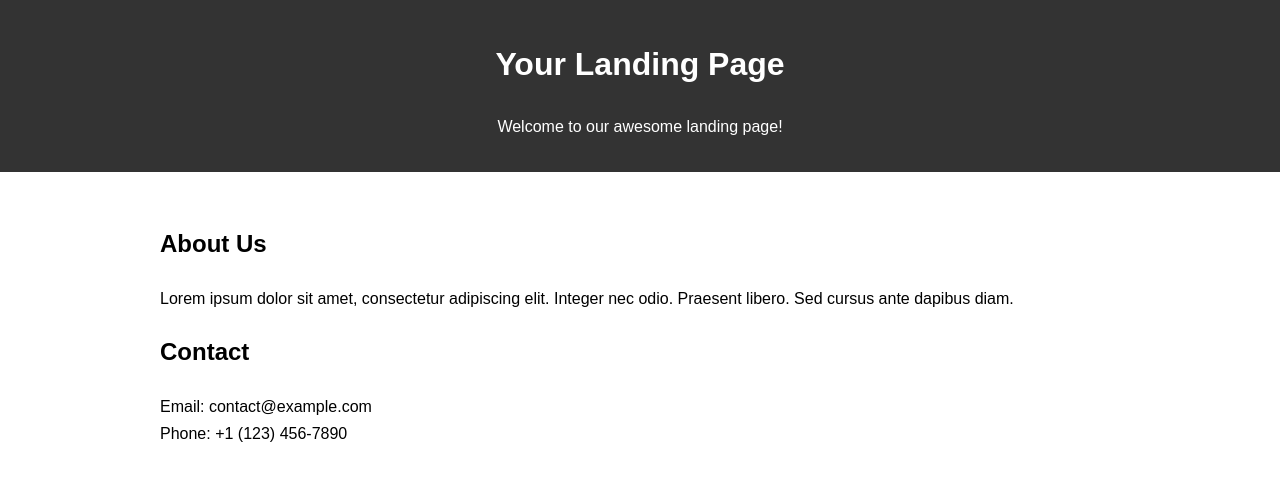
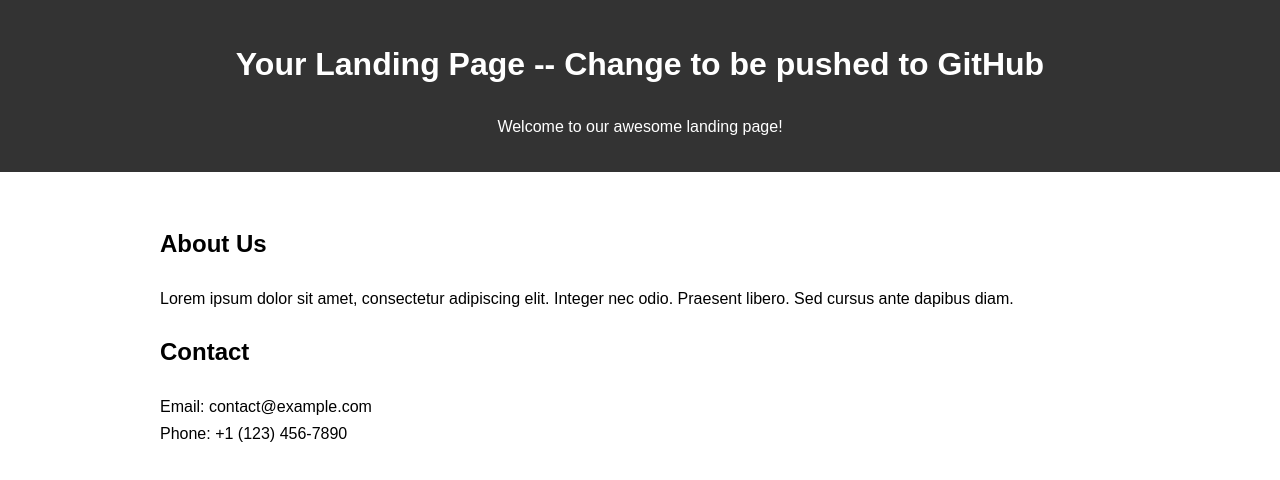
Before and after one commit to austin1073/git-demo, a plain HTML site: page web/index.html in a window 1280 px wide. Drawn offline with Linux system fonts and the light colour scheme.

Commit message:
updated index

```diff
--- a/web/index.html
+++ b/web/index.html
@@ -31,7 +31,7 @@
 </head>
 <body>
     <header>
-        <h1>Your Landing Page</h1>
+        <h1>Your Landing Page -- Change to be pushed to GitHub</h1>
         <p>Welcome to our awesome landing page!</p>
     </header>
 
```
